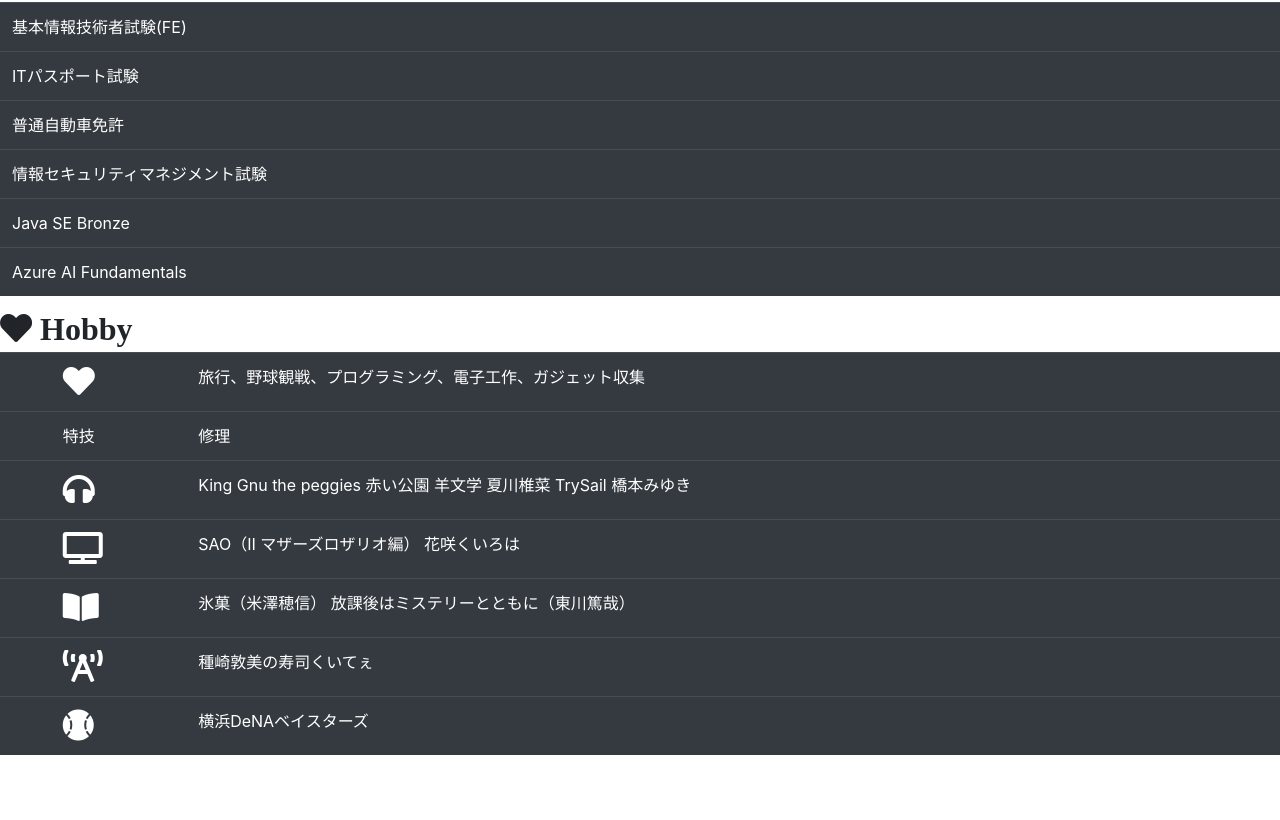
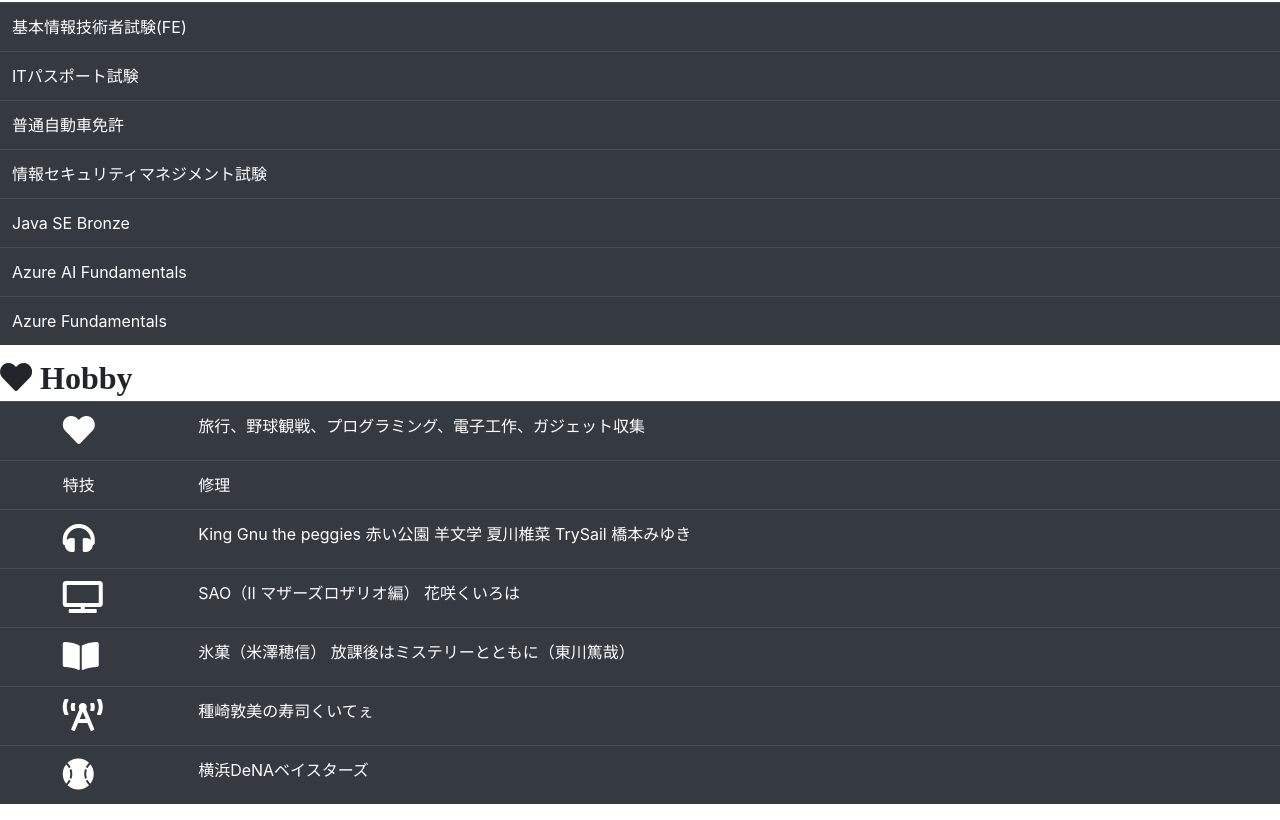
Before and after one commit to yhstvhd/HP, a plain HTML site: page newpage.html in a window 1280 px wide. Shown: the part 827-1647 px from the top of the page. Before the commit the page ends 1598 px from the top, so only its background shows below. Drawn offline with nearby package versions, Linux system fonts and the light colour scheme.

Commit message:
資格追加

```diff
--- a/newpage.html
+++ b/newpage.html
@@ -141,6 +141,11 @@
                     Azure AI Fundamentals
                 </td>
             </tr>
+                        <tr>
+                <td>
+                    Azure Fundamentals
+                </td>
+            </tr>
         </tbody>
     </table>
 
```
